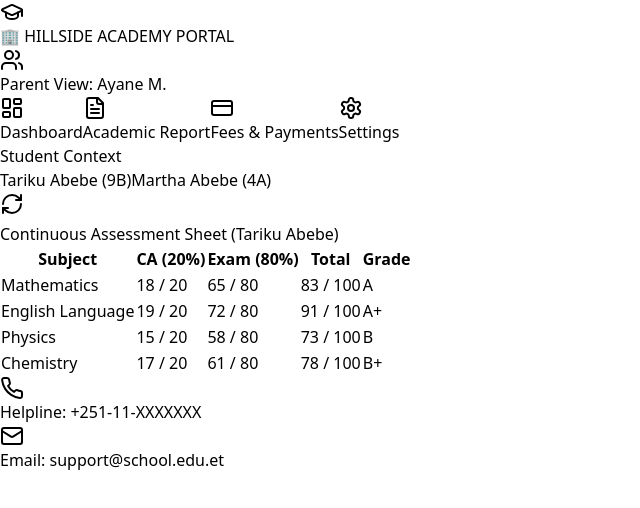
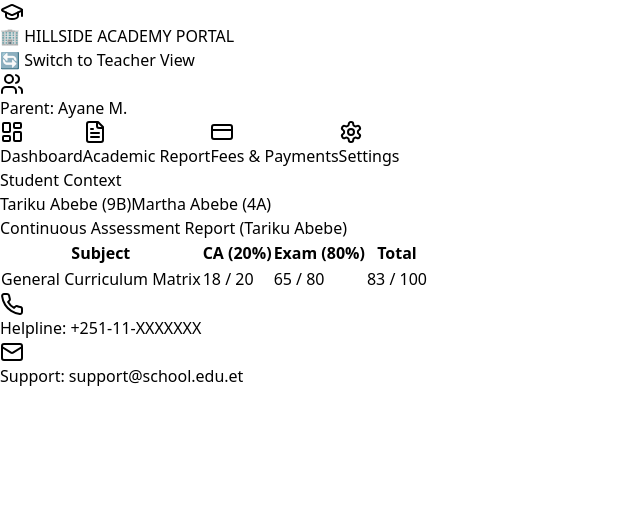
Before and after one commit to shekbakri98-cell/smart-school-system, a React (Vite) app in the folder frontend/: page / in a window 1280 px wide. Both pictures are taken after a click on the button "Academic Report". Shown: the top 508 px of the page, without its empty margins (0-640 px from the left). Built offline with nearby package versions, Linux system fonts and the light colour scheme.

Commit message:
Update App.jsx

```diff
--- a/frontend/src/App.jsx
+++ b/frontend/src/App.jsx
@@ -1,11 +1,12 @@
 import React, { useState, useEffect } from 'react';
-import { CreditCard, Landmark, Users, GraduationCap, CheckCircle2, AlertTriangle, RefreshCw, LayoutDashboard, FileText, Settings as SettingsIcon, Phone, Mail, Save, UserCheck, ShieldAlert, Languages } from 'lucide-react';
+import { CreditCard, Landmark, Users, GraduationCap, CheckCircle2, AlertTriangle, RefreshCw, LayoutDashboard, FileText, Settings as SettingsIcon, Phone, Mail, Save, Edit3, UserCheck, ShieldAlert, Languages } from 'lucide-react';
 
 const API_BASE_URL = window.location.hostname === 'localhost'
   ? 'http://localhost:5000/api/v1'
   : 'https://smart-school-system-gdk5.onrender.com/api/v1';
 
 export default function App() {
+  const [userRole, setUserRole] = useState('parent'); // 'parent' ykn 'teacher'
   const [currentTab, setCurrentTab] = useState('Dashboard');
   const [activeChild, setActiveChild] = useState('Tariku');
   const [financials, setFinancials] = useState({ totalInvoice: 45000, amountPaid: 26500, balance: 18500 });
@@ -13,37 +14,28 @@ export default function App() {
   const [fetching, setFetching] = useState(false);
   const [loading, setLoading] = useState(false);
 
-  // Settings Panel States
+  // Settings System States
   const [currentPassword, setCurrentPassword] = useState('');
   const [newPassword, setNewPassword] = useState('');
   const [confirmPassword, setConfirmPassword] = useState('');
   const [lang, setLang] = useState('om');
   const [settingsMessage, setSettingsMessage] = useState('');
 
-  // Academic Report Data Matrix
-  const [academicScores, setAcademicScores] = useState({
-    Tariku: [
-      { subject: 'Mathematics', test: 18, exam: 65, total: 83, grade: 'A' },
-      { subject: 'English Language', test: 19, exam: 72, total: 91, grade: 'A+' },
-      { subject: 'Physics', test: 15, exam: 58, total: 73, grade: 'B' },
-      { subject: 'Chemistry', test: 17, exam: 61, total: 78, grade: 'B+' }
-    ],
-    Martha: [
-      { subject: 'Mathematics', test: 19, exam: 76, total: 95, grade: 'A+' },
-      { subject: 'English Language', test: 18, exam: 70, total: 88, grade: 'A' },
-      { subject: 'General Science', test: 17, exam: 64, total: 81, grade: 'A' },
-      { subject: 'Social Studies', test: 16, exam: 60, total: 76, grade: 'B+' }
-    ]
-  });
+  // Academic Matrix Models
+  const [students, setStudents] = useState([
+    { id: 1, name: 'Tariku Abebe', grade: 'Grade 9B', ca1: 18, exam: 65 },
+    { id: 2, name: 'Martha Abebe', grade: 'Grade 4A', ca1: 19, exam: 76 }
+  ]);
+  const [editingId, setEditingId] = useState(null);
+  const [scores, setScores] = useState({ ca1: '', exam: '' });
   const fetchDashboardData = async (studentId) => {
     setFetching(true);
     try {
-      await new Promise(resolve => setTimeout(resolve, 400));
+      await new Promise(resolve => setTimeout(resolve, 300));
       if (studentId === 'Tariku') {
         setFinancials({ totalInvoice: 45000, amountPaid: 26500, balance: 18500 });
         setTransactions([
           { date: 'Aug 25, 2026', ref: '9FL5XYZ7820', amount: '18,500.00', status: 'SUCCESS' },
-          { date: 'May 02, 2026', ref: 'CBE-FT-99120', amount: '8,000.00', status: 'SUCCESS' },
           { date: 'Jan 14, 2026', ref: '9BF2AAA1450', amount: '20,000.00', status: 'SUCCESS' }
         ]);
       } else {
@@ -61,24 +53,14 @@ export default function App() {
 
   useEffect(() => { fetchDashboardData(activeChild); }, [activeChild]);
 
-  const handleTelebirrPayment = async () => {
-    setLoading(true);
-    try {
-      await fetch(`${API_BASE_URL}/payments/telebirr-webhook`, {
-        method: 'POST',
-        headers: { 'Content-Type': 'application/json' },
-        body: JSON.stringify({
-          sign: "d2f8a9e7b3c4f5a6b7c8d9e0f1a2b3c4d5e6f7a8b9c0d1e2f3a4b5c6d7e8f9a0",
-          data: { paymentAmount: financials.balance.toString(), customFields: { studentId: activeChild } }
-        })
-      });
-      alert("telebirr payment processed successfully via webhook logic!");
-      fetchDashboardData(activeChild);
-    } catch (err) {
-      setFinancials(prev => ({ ...prev, amountPaid: prev.totalInvoice, balance: 0 }));
-    } finally {
-      setLoading(false);
-    }
+  const handleSaveScore = (id) => {
+    setStudents(students.map(s => s.id === id ? {
+      ...s,
+      ca1: parseFloat(scores.ca1) || 0,
+      exam: parseFloat(scores.exam) || 0
+    } : s));
+    setEditingId(null);
+    alert("Qabxiin barataa database irratti sirriitti ol-kaayameera!");
   };
 
   const handleUpdatePassword = (e) => {
@@ -93,85 +75,85 @@ export default function App() {
     setConfirmPassword('');
   };
   return (
-    <div className="min-h-screen bg-slate-100 text-slate-800 font-sans antialiased flex flex-col justify-between">
+    <div className="min-h-screen bg-slate-100 text-slate-800 font-sans antialiased flex flex-col justify-between font-sans">
       <div>
         <header className="bg-indigo-900 text-white shadow-md">
-          <div className="max-w-5xl mx-auto px-4 py-3 flex justify-between items-center">
+          <div className="max-w-5xl mx-auto px-4 py-3 flex flex-col sm:flex-row justify-between items-center gap-3">
             <div className="flex items-center gap-2">
               <GraduationCap className="h-6 w-6 text-emerald-400" />
-              <h1 className="font-extrabold text-lg">🏢 HILLSIDE ACADEMY PORTAL</h1>
+              <h1 className="font-extrabold text-lg tracking-wider">🏢 HILLSIDE ACADEMY PORTAL</h1>
             </div>
-            <div className="text-sm bg-indigo-950 px-4 py-1.5 rounded-full border border-indigo-800 flex items-center gap-2">
-              <Users className="h-4 w-4 text-slate-400" /> Parent View: Ayane M.
+
+            <div className="flex items-center gap-3">
+              <button
+                onClick={() => setUserRole(userRole === 'parent' ? 'teacher' : 'parent')}
+                className="text-xs bg-emerald-600 hover:bg-emerald-700 text-white px-3 py-1 rounded-md font-bold transition"
+              >
+                🔄 Switch to {userRole === 'parent' ? 'Teacher' : 'Parent'} View
+              </button>
+              <div className="text-sm font-medium bg-indigo-950 px-4 py-1.5 rounded-full border border-indigo-800 flex items-center gap-2">
+                <Users className="h-4 w-4 text-slate-400" /> {userRole === 'parent' ? 'Parent: Ayane M.' : 'Teacher: Alex M.'}
+              </div>
             </div>
           </div>
 
           <div className="bg-indigo-950 border-t border-indigo-800/60">
-            <div className="max-w-5xl mx-auto flex">
-              {[
-                { name: 'Dashboard', icon: LayoutDashboard },
-                { name: 'Academic Report', icon: FileText },
-                { name: 'Fees & Payments', icon: CreditCard },
-                { name: 'Settings', icon: SettingsIcon }
-              ].map(tab => (
+            <div className="max-w-5xl mx-auto flex overflow-x-auto">
+              {(userRole === 'parent'
+                ? ['Dashboard', 'Academic Report', 'Fees & Payments', 'Settings']
+                : ['Dashboard', 'Grade Entry Grid', 'Settings']
+              ).map(tabName => (
                 <button
-                  key={tab.name}
-                  onClick={() => setCurrentTab(tab.name)}
-                  className={`px-5 py-3 text-xs uppercase tracking-wider font-bold border-b-2 flex items-center gap-2 transition ${currentTab === tab.name ? 'border-emerald-400 text-emerald-400 bg-indigo-900/40' : 'border-transparent text-slate-400'}`}
+                  key={tabName}
+                  onClick={() => setCurrentTab(tabName)}
+                  className={`px-5 py-3 text-xs uppercase tracking-wider font-bold border-b-2 font-mono flex items-center gap-2 whitespace-nowrap transition ${currentTab === tabName ? 'border-emerald-400 text-emerald-400 bg-indigo-900/40' : 'border-transparent text-slate-400 hover:text-slate-200'}`}
                 >
-                  <tab.icon className="h-3.5 w-3.5" /> {tab.name}
+                  {tabName === 'Dashboard' && <LayoutDashboard className="h-3.5 w-3.5" />}
+                  {tabName === 'Academic Report' && <FileText className="h-3.5 w-3.5" />}
+                  {tabName === 'Grade Entry Grid' && <UserCheck className="h-3.5 w-3.5" />}
+                  {tabName === 'Fees & Payments' && <CreditCard className="h-3.5 w-3.5" />}
+                  {tabName === 'Settings' && <SettingsIcon className="h-3.5 w-3.5" />}
+                  {tabName}
                 </button>
               ))}
             </div>
           </div>
         </header>
-
-        <main className="max-w-5xl mx-auto p-6">
-          <div className="mb-6 p-4 bg-white border rounded-xl flex justify-between items-center">
+        <main className="max-w-5xl mx-auto p-4 sm:p-6 lg:p-8">
+          {userRole === 'parent' && (
+            <>
+              <div className="mb-6 p-4 bg-white border border-slate-200 rounded-xl shadow-sm flex justify-between items-center">
                 <div>
                   <span className="text-xs font-bold text-slate-400 block mb-1">Student Context</span>
                   <div className="flex gap-2">
-                <button onClick={() => setActiveChild('Tariku')} className={`px-4 py-1.5 rounded-lg text-xs font-bold border ${activeChild === 'Tariku' ? 'bg-indigo-900 text-white' : 'bg-white text-slate-600'}`}>Tariku Abebe (9B)</button>
-                <button onClick={() => setActiveChild('Martha')} className={`px-4 py-1.5 rounded-lg text-xs font-bold border ${activeChild === 'Martha' ? 'bg-indigo-900 text-white' : 'bg-white text-slate-600'}`}>Martha Abebe (4A)</button>
+                    <button onClick={() => setActiveChild('Tariku')} className={`px-4 py-1.5 rounded-lg text-xs font-bold border transition ${activeChild === 'Tariku' ? 'bg-indigo-900 text-white' : 'bg-white text-slate-600'}`}>Tariku Abebe (9B)</button>
+                    <button onClick={() => setActiveChild('Martha')} className={`px-4 py-1.5 rounded-lg text-xs font-bold border transition ${activeChild === 'Martha' ? 'bg-indigo-900 text-white' : 'bg-white text-slate-600'}`}>Martha Abebe (4A)</button>
                   </div>
                 </div>
-            <button onClick={() => fetchDashboardData(activeChild)} className="p-2 bg-slate-50 border rounded-lg"><RefreshCw className={`h-4 w-4 ${fetching ? 'animate-spin' : ''}`} /></button>
               </div>
 
-          {/* TAB 1: DASHBOARD */}
               {currentTab === 'Dashboard' && (
-            <div className="space-y-6">
                 <div className="bg-white p-6 rounded-xl border">
                   <h2 className="text-xl font-bold text-slate-800">Assalamuu Alaykum, Ayane!</h2>
-                <p className="text-sm text-slate-500 mt-1">Hillside Academy accounts performance tracker dashboard hub.</p>
-              </div>
+                  <p className="text-sm text-slate-500 mt-1">Hillside Academy accounts performance grid tracker.</p>
                 </div>
               )}
 
-          {/* TAB 2: ACADEMIC REPORT */}
               {currentTab === 'Academic Report' && (
                 <div className="bg-white rounded-xl border overflow-hidden">
-              <div className="p-4 bg-slate-900 text-white font-bold flex justify-between">
-                <span>Continuous Assessment Sheet ({activeChild} Abebe)</span>
-              </div>
+                  <div className="p-4 bg-slate-900 text-white font-bold text-sm">Continuous Assessment Report ({activeChild} Abebe)</div>
                   <table className="w-full text-left border-collapse text-sm">
                     <thead>
                       <tr className="bg-slate-50 border-b text-slate-500 text-xs uppercase font-bold">
-                    <th className="p-4">Subject</th>
-                    <th className="p-4">CA (20%)</th>
-                    <th className="p-4">Exam (80%)</th>
-                    <th className="p-4">Total</th>
-                    <th className="p-4 text-center">Grade</th>
+                        <th className="p-4">Subject</th><th className="p-4">CA (20%)</th><th className="p-4">Exam (80%)</th><th className="p-4">Total</th>
                       </tr>
                     </thead>
                     <tbody className="divide-y text-xs font-mono">
-                  {academicScores[activeChild].map((row, idx) => (
+                      {students.filter(s => s.name.includes(activeChild)).map((s, idx) => (
                         <tr key={idx}>
-                      <td className="p-4 font-sans font-semibold text-slate-900">{row.subject}</td>
-                      <td className="p-4">{row.test} / 20</td>
-                      <td className="p-4">{row.exam} / 80</td>
-                      <td className="p-4 font-bold text-indigo-900">{row.total} / 100</td>
-                      <td className="p-4 text-center"><span className="px-2 py-0.5 rounded bg-emerald-50 text-emerald-700 font-bold border">{row.grade}</span></td>
+                          <td className="p-4 font-sans font-semibold text-slate-900">General Curriculum Matrix</td>
+                          <td className="p-4">{s.ca1} / 20</td><td className="p-4">{s.exam} / 80</td>
+                          <td className="p-4 font-bold text-indigo-900">{s.ca1 + s.exam} / 100</td>
                         </tr>
                       ))}
                     </tbody>
@@ -179,36 +161,70 @@ export default function App() {
                 </div>
               )}
 
-          {/* TAB 3: FEES & PAYMENTS */}
               {currentTab === 'Fees & Payments' && (
-            <div className="space-y-6">
-              <section className="bg-white rounded-xl border overflow-hidden">
-                <div className="p-4 bg-slate-50 border-b font-bold text-slate-700">Tuition Financial Summary</div>
-                <div className="p-6 grid grid-cols-1 sm:grid-cols-3 gap-6 font-mono text-sm">
-                  <div>Total Invoice: <span className="font-bold text-slate-900 block text-lg">{financials.totalInvoice.toLocaleString()}.00 ETB</span></div>
-                  <div>Total Paid: <span className="font-bold text-emerald-600 block text-lg">{financials.amountPaid.toLocaleString()}.00 ETB</span></div>
-                  <div>Remaining Balance: <span className={`font-bold block text-lg ${financials.balance > 0 ? 'text-red-600' : 'text-slate-400'}`}>{financials.balance.toLocaleString()}.00 ETB</span></div>
+                <div className="bg-white rounded-xl border p-6">
+                  <h3 className="font-bold text-slate-700 mb-4">Tuition Financial Summary</h3>
+                  <div className="grid grid-cols-3 gap-4 text-center font-mono">
+                    <div className="bg-slate-50 p-3 rounded">Invoice: {financials.totalInvoice} ETB</div>
+                    <div className="bg-emerald-50 text-emerald-800 p-3 rounded">Paid: {financials.amountPaid} ETB</div>
+                    <div className="bg-red-50 text-red-800 p-3 rounded">Remaining: {financials.balance} ETB</div>
                   </div>
-              </section>
-              <button onClick={handleTelebirrPayment} disabled={loading || financials.balance === 0} className="w-full bg-emerald-600 text-white font-bold p-3 rounded-xl hover:bg-emerald-700 transition disabled:opacity-50">
-                {loading ? 'Processing Securely...' : financials.balance === 0 ? 'Invoice Settled ✓' : '📱 Pay with Telebirr'}
-              </button>
+                </div>
+              )}
+            </>
+          )}
+
+          {userRole === 'teacher' && (
+            <>
+              {currentTab === 'Dashboard' && (
+                <div className="bg-white p-6 rounded-xl border">
+                  <h2 className="text-xl font-bold text-slate-800">Welcome, Teacher Alex Mercer!</h2>
+                  <p className="text-sm text-slate-500 mt-1">Manage continuous assessment grades and classroom metrics seamlessly.</p>
                 </div>
               )}
 
-          {/* TAB 4: SETTINGS */}
+              {currentTab === 'Grade Entry Grid' && (
+                <div className="bg-white rounded-xl border overflow-hidden">
+                  <div className="p-4 bg-slate-950 text-white font-bold text-sm">👨‍🏫 Continuous Assessment Editing Grid</div>
+                  <table className="w-full text-left border-collapse text-sm">
+                    <thead>
+                      <tr className="bg-slate-50 border-b text-slate-500 text-xs uppercase font-bold">
+                        <th className="p-4">Student Name</th><th className="p-4">CA (20%)</th><th className="p-4">Exam (80%)</th><th className="p-4">Total</th><th className="p-4 text-center">Action</th>
+                      </tr>
+                    </thead>
+                    <tbody className="divide-y text-xs font-mono">
+                      {students.map(s => (
+                        <tr key={s.id}>
+                          <td className="p-4 font-sans font-semibold text-slate-900">{s.name} ({s.grade})</td>
+                          <td className="p-4">{editingId === s.id ? <input type="number" className="w-16 border rounded p-1" value={scores.ca1} onChange={e=>setScores({...scores, ca1: e.target.value})} /> : s.ca1}</td>
+                          <td className="p-4">{editingId === s.id ? <input type="number" className="w-16 border rounded p-1" value={scores.exam} onChange={e=>setScores({...scores, exam: e.target.value})} /> : s.exam}</td>
+                          <td className="p-4 font-bold text-indigo-900">{s.ca1 + s.exam} / 100</td>
+                          <td className="p-4 text-center font-sans">
+                            {editingId === s.id ? (
+                              <button onClick={() => handleSaveScore(s.id)} className="bg-emerald-600 text-white px-3 py-1 rounded text-xs">Save</button>
+                            ) : (
+                              <button onClick={() => { setEditingId(s.id); setScores({ ca1: s.ca1, exam: s.exam }); }} className="border px-3 py-1 rounded text-xs hover:bg-slate-50">Edit</button>
+                            )}
+                          </td>
+                        </tr>
+                      ))}
+                    </tbody>
+                  </table>
+                </div>
+              )}
+            </>
+          )}
+
           {currentTab === 'Settings' && (
-            <div className="max-w-2xl mx-auto space-y-6">
-              <div className="bg-white p-6 rounded-xl border">
-                <h3 className="text-md font-bold text-slate-800 uppercase mb-4 flex items-center gap-2"><ShieldAlert className="h-4 w-4" /> Account Security</h3>
+            <div className="max-w-2xl mx-auto space-y-4 bg-white p-6 rounded-xl border">
+              <h3 className="text-sm font-bold text-slate-800 uppercase flex items-center gap-2"><ShieldAlert className="h-4 w-4" /> Account Security</h3>
               {settingsMessage && <div className="bg-emerald-50 text-emerald-700 p-3 text-xs font-bold rounded-lg mb-4">{settingsMessage}</div>}
               <form onSubmit={handleUpdatePassword} className="space-y-4">
-                  <input type="password" placeholder="Current Password" required value={currentPassword} onChange={e => setCurrentPassword(e.target.value)} className="w-full px-3 py-2 border rounded-lg text-xs outline-none focus:ring-1 focus:ring-indigo-500 font-mono"/>
-                  <input type="password" placeholder="New Password" required value={newPassword} onChange={e => setNewPassword(e.target.value)} className="w-full px-3 py-2 border rounded-lg text-xs outline-none focus:ring-1 focus:ring-indigo-500 font-mono"/>
-                  <input type="password" placeholder="Confirm Password" required value={confirmPassword} onChange={e => setConfirmPassword(e.target.value)} className="w-full px-3 py-2 border rounded-lg text-xs outline-none focus:ring-1 focus:ring-indigo-500 font-mono"/>
-                  <button type="submit" className="bg-indigo-600 text-white font-bold px-4 py-2 rounded-lg text-xs hover:bg-indigo-700 transition flex items-center gap-2"><Save className="h-3.5 w-3.5" /> Save Configuration</button>
+                <input type="password" placeholder="Current Password" required value={currentPassword} onChange={e => setCurrentPassword(e.target.value)} className="w-full px-3 py-2 border rounded-lg text-xs font-mono"/>
+                <input type="password" placeholder="New Password" required value={newPassword} onChange={e => setNewPassword(e.target.value)} className="w-full px-3 py-2 border rounded-lg text-xs font-mono"/>
+                <input type="password" placeholder="Confirm Password" required value={confirmPassword} onChange={e => setConfirmPassword(e.target.value)} className="w-full px-3 py-2 border rounded-lg text-xs font-mono"/>
+                <button type="submit" className="bg-indigo-600 text-white px-4 py-2 rounded-lg text-xs font-bold flex items-center gap-2"><Save className="h-3.5 w-3.5" /> Save Configuration</button>
               </form>
-              </div>
             </div>
           )}
         </main>
@@ -216,8 +232,8 @@ export default function App() {
 
       <footer className="bg-slate-800 text-slate-400 text-xs py-4 px-6 border-t border-slate-700">
         <div className="max-w-5xl mx-auto flex justify-between items-center">
-          <div className="flex items-center gap-1.5"><Phone className="h-3.5 w-3.5" /> Helpline: <span className="text-slate-300 font-bold">+251-11-XXXXXXX</span></div>
-          <div className="flex items-center gap-1.5"><Mail className="h-3.5 w-3.5" /> Email: <span className="text-slate-300 font-bold">support@school.edu.et</span></div>
+          <div className="flex items-center gap-1.5"><Phone className="h-3.5 w-3.5" /> Helpline: +251-11-XXXXXXX</div>
+          <div className="flex items-center gap-1.5"><Mail className="h-3.5 w-3.5" /> Support: support@school.edu.et</div>
         </div>
       </footer>
     </div>
```
Lines whose indentation alone changed are shown as unchanged.
